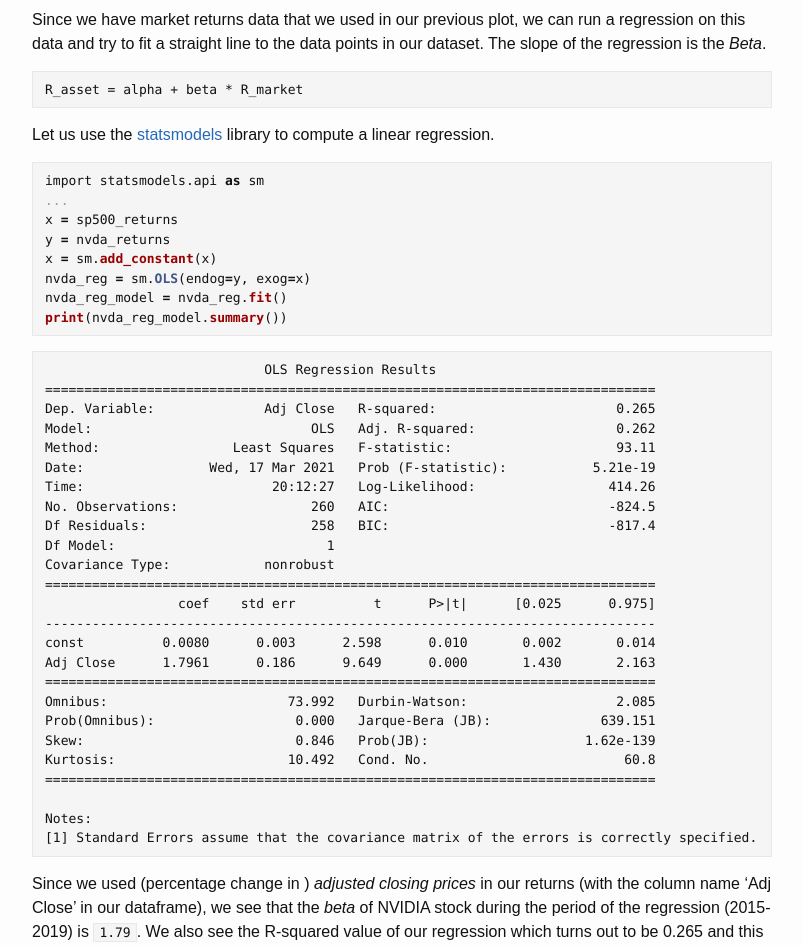
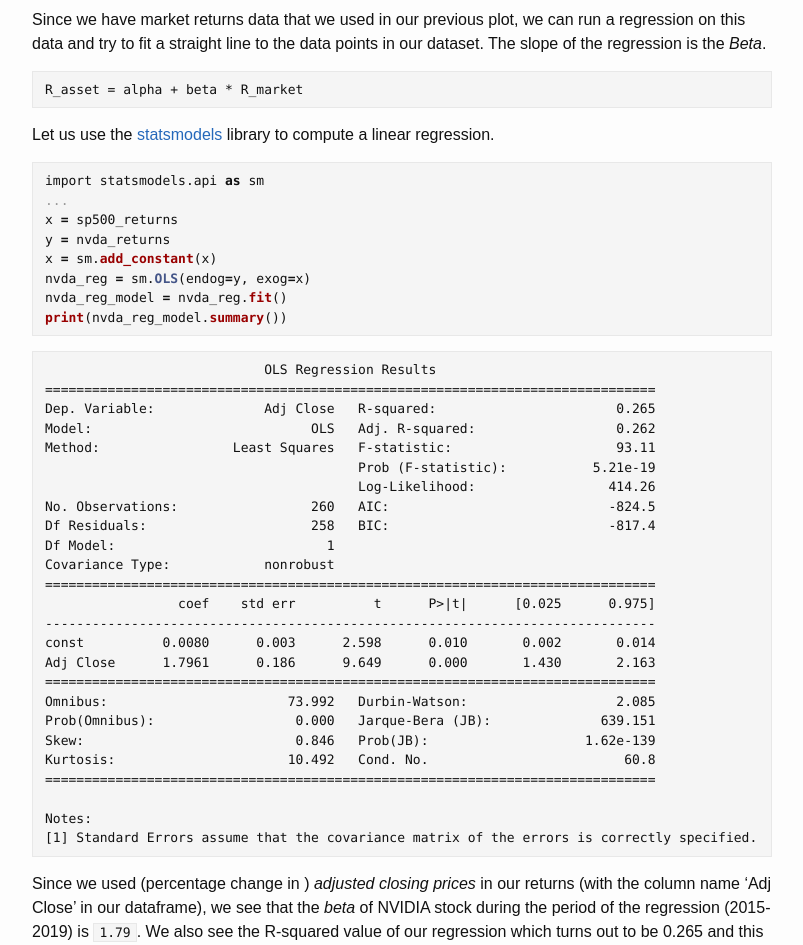
Before and after one commit to dotkay/dotkay.github.io, a Jekyll site: the page built from _posts/2020-03-15-market-returns-and-regression-betas.md, in a window 1280 px wide. Shown: the part 540-1485 px from the top of the page, without its empty margins (238-1041 px from the left). Built offline with Jekyll 4.4.1, drawn with Linux system fonts in a browser that asks for light colours.

Commit message:
fixed post on regression beta

```diff
--- a/_posts/2020-03-15-market-returns-and-regression-betas.md
+++ b/_posts/2020-03-15-market-returns-and-regression-betas.md
@@ -45,8 +45,8 @@
 Dep. Variable:              Adj Close   R-squared:                       0.265
 Model:                            OLS   Adj. R-squared:                  0.262
 Method:                 Least Squares   F-statistic:                     93.11
-Date:                Wed, 17 Mar 2021   Prob (F-statistic):           5.21e-19
-Time:                        20:12:27   Log-Likelihood:                 414.26
+                                        Prob (F-statistic):           5.21e-19
+                                        Log-Likelihood:                 414.26
 No. Observations:                 260   AIC:                            -824.5
 Df Residuals:                     258   BIC:                            -817.4
 Df Model:                           1
```
